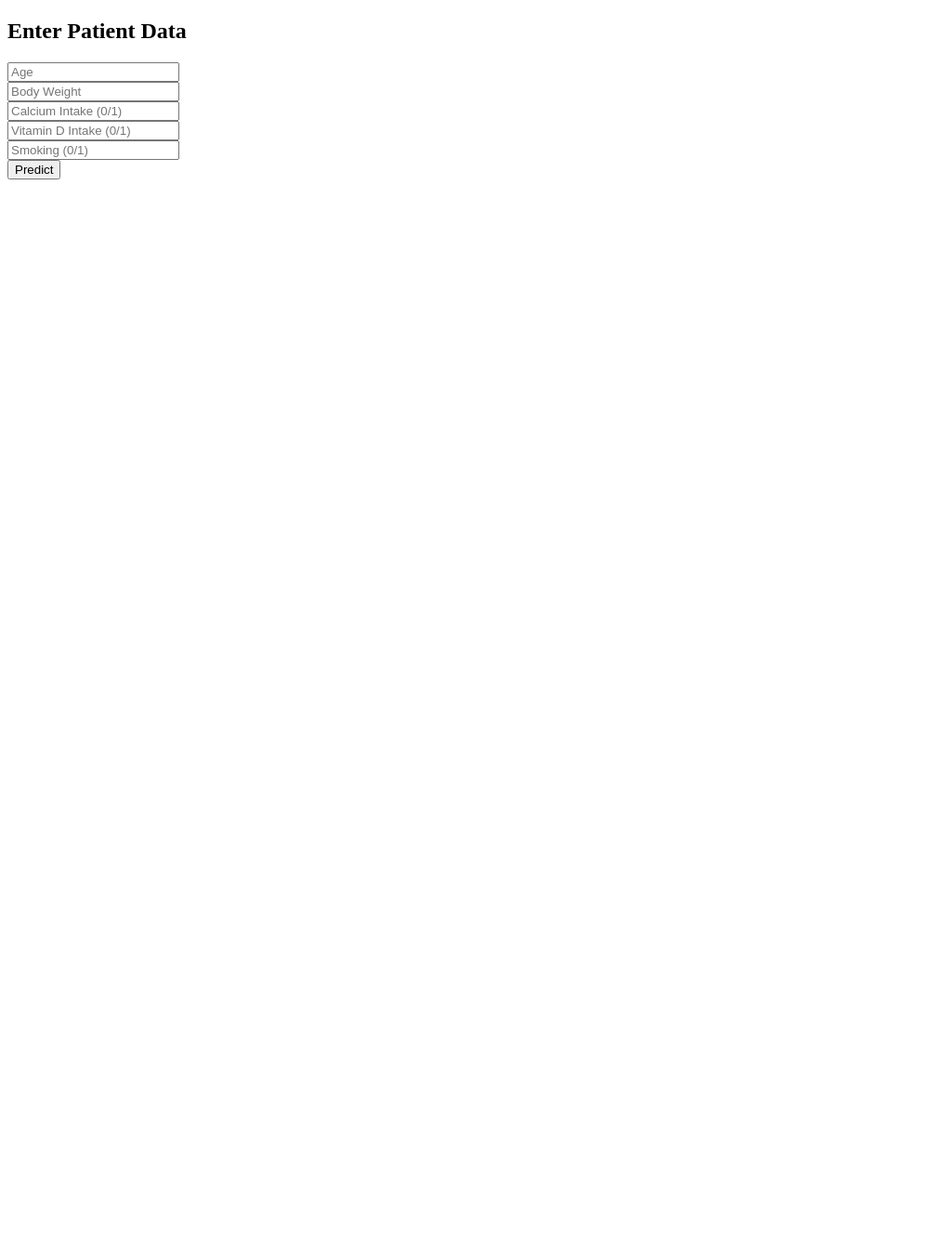
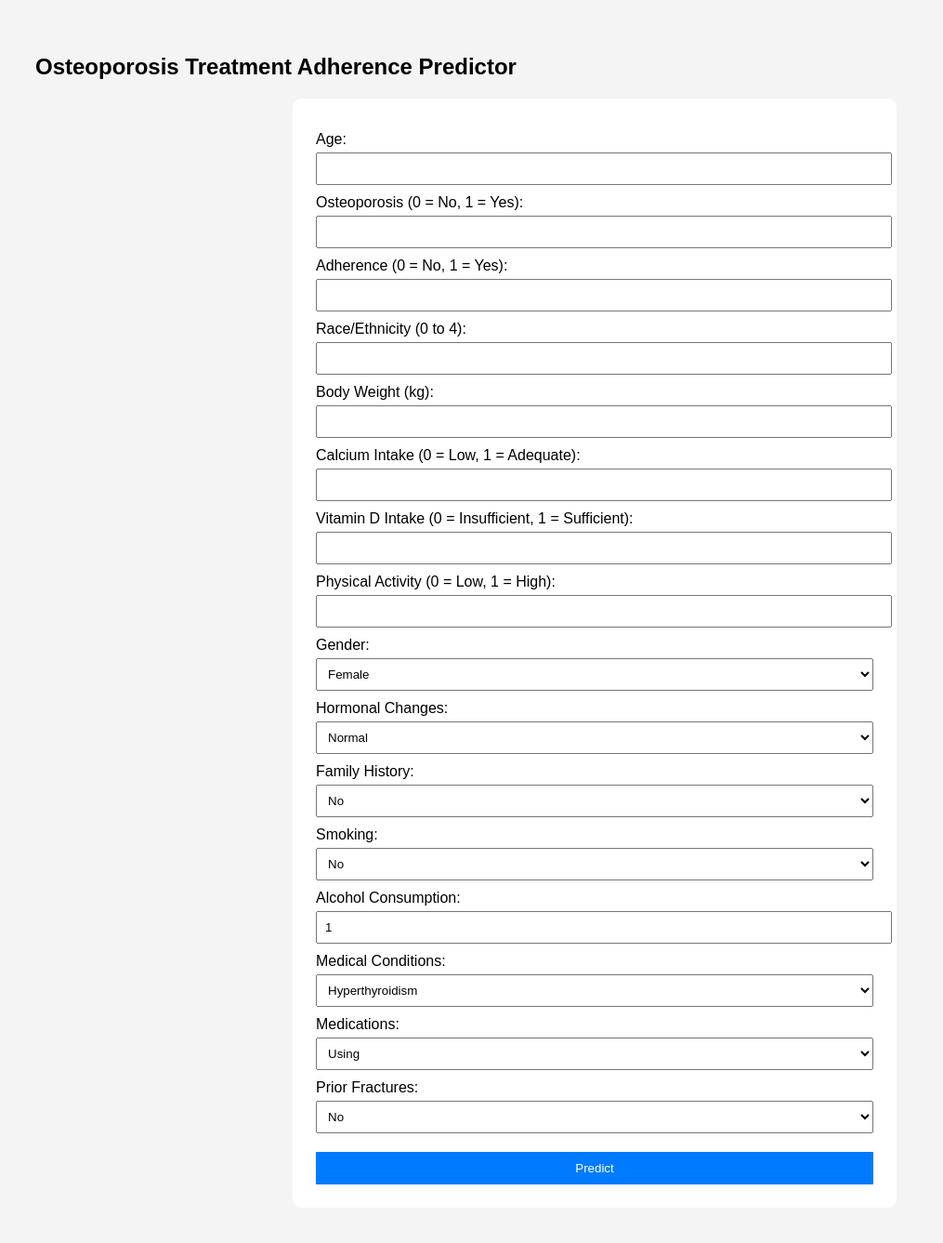
Before and after one commit to CarolineBusingye/osteoporosis-adherence-deploymentrep, a Flask app: page / in a window 1280 px wide. Shown: the whole page at 93% size, without its empty margins (0-1015 px from the left). Before the commit the page ends 193 px from the top, so only its background shows below. Run offline with Flask 3, Linux system fonts and the light colour scheme; parts of the project's set-up code (start-up, migrations or seed data) failed here and were passed over.

Commit message:
Update index.html

```diff
--- a/templates/index.html
+++ b/templates/index.html
@@ -1,16 +1,96 @@
-<!doctype html>
+<!DOCTYPE html>
 <html>
-<head><title>Osteoporosis Adherence Predictor</title></head>
+<head>
+    <title>Osteoporosis Adherence Predictor</title>
+    <style>
+        body { font-family: Arial; background: #f4f4f4; padding: 30px; }
+        form { background: #fff; padding: 25px; border-radius: 10px; max-width: 600px; margin: auto; }
+        label { margin-top: 10px; display: block; }
+        input, select { width: 100%; padding: 8px; margin-top: 5px; }
+        button { margin-top: 20px; padding: 10px; background: #007bff; color: white; border: none; width: 100%; }
+    </style>
+</head>
 <body>
-  <h2>Enter Patient Data</h2>
-  <form action="/predict" method="post">
-    <input name="Age" placeholder="Age" /><br/>
-    <input name="Body_Weight" placeholder="Body Weight" /><br/>
-    <input name="Calcium_Intake" placeholder="Calcium Intake (0/1)" /><br/>
-    <input name="Vitamin_D_Intake" placeholder="Vitamin D Intake (0/1)" /><br/>
-    <input name="Smoking" placeholder="Smoking (0/1)" /><br/>
-    <!-- Add all required features here -->
-    <input type="submit" value="Predict" />
-  </form>
+    <h2>Osteoporosis Treatment Adherence Predictor</h2>
+    <form action="/predict" method="POST">
+
+        <label>Age:</label>
+        <input type="number" name="Age" required>
+
+        <label>Osteoporosis (0 = No, 1 = Yes):</label>
+        <input type="number" name="Osteoporosis" min="0" max="1" required>
+
+        <label>Adherence (0 = No, 1 = Yes):</label>
+        <input type="number" name="Adherence" min="0" max="1" required>
+
+        <label>Race/Ethnicity (0 to 4):</label>
+        <input type="number" name="Race/Ethnicity" min="0" max="4" required>
+
+        <label>Body Weight (kg):</label>
+        <input type="number" name="Body Weight" required>
+
+        <label>Calcium Intake (0 = Low, 1 = Adequate):</label>
+        <input type="number" name="Calcium Intake" min="0" max="1" required>
+
+        <label>Vitamin D Intake (0 = Insufficient, 1 = Sufficient):</label>
+        <input type="number" name="Vitamin D Intake" min="0" max="1" required>
+
+        <label>Physical Activity (0 = Low, 1 = High):</label>
+        <input type="number" name="Physical Activity" min="0" max="1" required>
+
+        <!-- One-hot categorical inputs -->
+        <label>Gender:</label>
+        <select name="Gender_Female">
+            <option value="1">Female</option>
+            <option value="0">Male</option>
+        </select>
+        <input type="hidden" name="Gender_Male" value="0">
+
+        <label>Hormonal Changes:</label>
+        <select name="Hormonal Changes_Normal">
+            <option value="1">Normal</option>
+            <option value="0">Postmenopausal</option>
+        </select>
+        <input type="hidden" name="Hormonal Changes_Postmenopausal" value="0">
+
+        <label>Family History:</label>
+        <select name="Family History_No">
+            <option value="1">No</option>
+            <option value="0">Yes</option>
+        </select>
+        <input type="hidden" name="Family History_Yes" value="0">
+
+        <label>Smoking:</label>
+        <select name="Smoking_No">
+            <option value="1">No</option>
+            <option value="0">Yes</option>
+        </select>
+        <input type="hidden" name="Smoking_Yes" value="0">
+
+        <label>Alcohol Consumption:</label>
+        <input type="number" name="Alcohol Consumption_Moderate" value="1">
+
+        <label>Medical Conditions:</label>
+        <select name="Medical Conditions_Hyperthyroidism">
+            <option value="1">Hyperthyroidism</option>
+            <option value="0">Other</option>
+        </select>
+        <input type="hidden" name="Medical Conditions_Rheumatoid Arthritis" value="0">
+
+        <label>Medications:</label>
+        <select name="Medications_Corticosteroids">
+            <option value="1">Using</option>
+            <option value="0">Not Using</option>
+        </select>
+
+        <label>Prior Fractures:</label>
+        <select name="Prior Fractures_No">
+            <option value="1">No</option>
+            <option value="0">Yes</option>
+        </select>
+        <input type="hidden" name="Prior Fractures_Yes" value="0">
+
+        <button type="submit">Predict</button>
+    </form>
 </body>
 </html>
```
